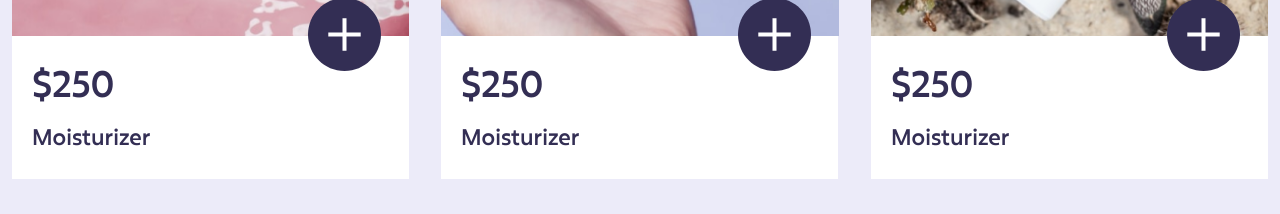
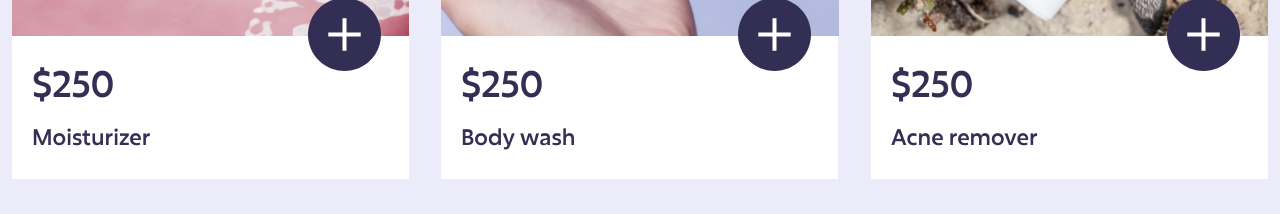
Before and after one commit to shakib-mia/beauty, a website built with Vite: page index.html in a window 1280 px wide. Shown: the part 1500-1714 px from the top of the page. Built offline with nearby package versions, Linux system fonts and the light colour scheme; some packages are replaced by stand-ins of ours; files whose address does not match are found by name; a web font is replaced by a local one.

Commit message:
services changed

```diff
--- a/index.html
+++ b/index.html
@@ -239,7 +239,7 @@
               />
 
               <h4 class="font-medium">$250</h4>
-              <h5 class="font-medium mt-5">Moisturizer</h5>
+              <h5 class="font-medium mt-5">Body wash</h5>
             </div>
           </div>
           <div
@@ -267,7 +267,7 @@
               />
 
               <h4 class="font-medium">$250</h4>
-              <h5 class="font-medium mt-5">Moisturizer</h5>
+              <h5 class="font-medium mt-5">Acne remover</h5>
             </div>
           </div>
         </div>
```
